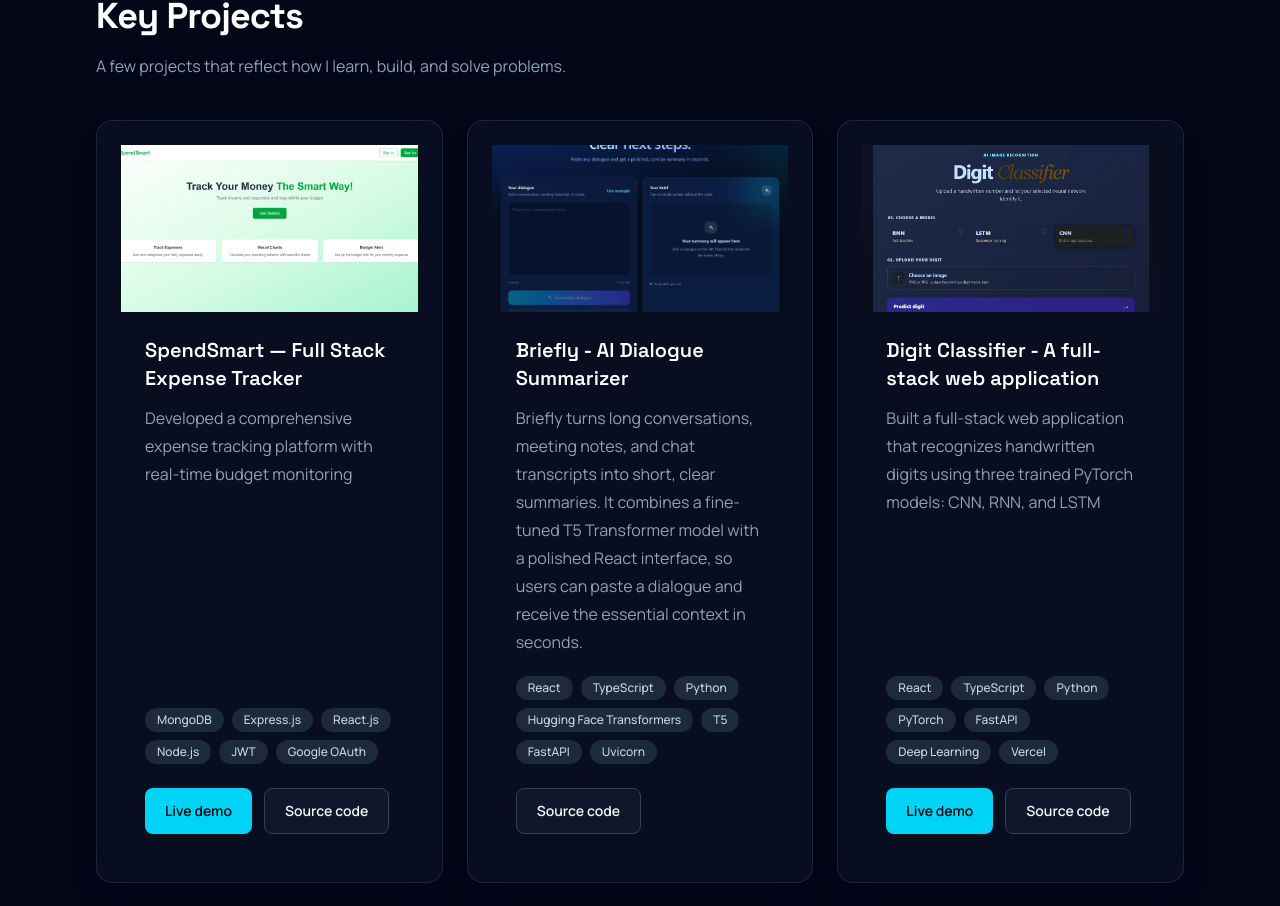
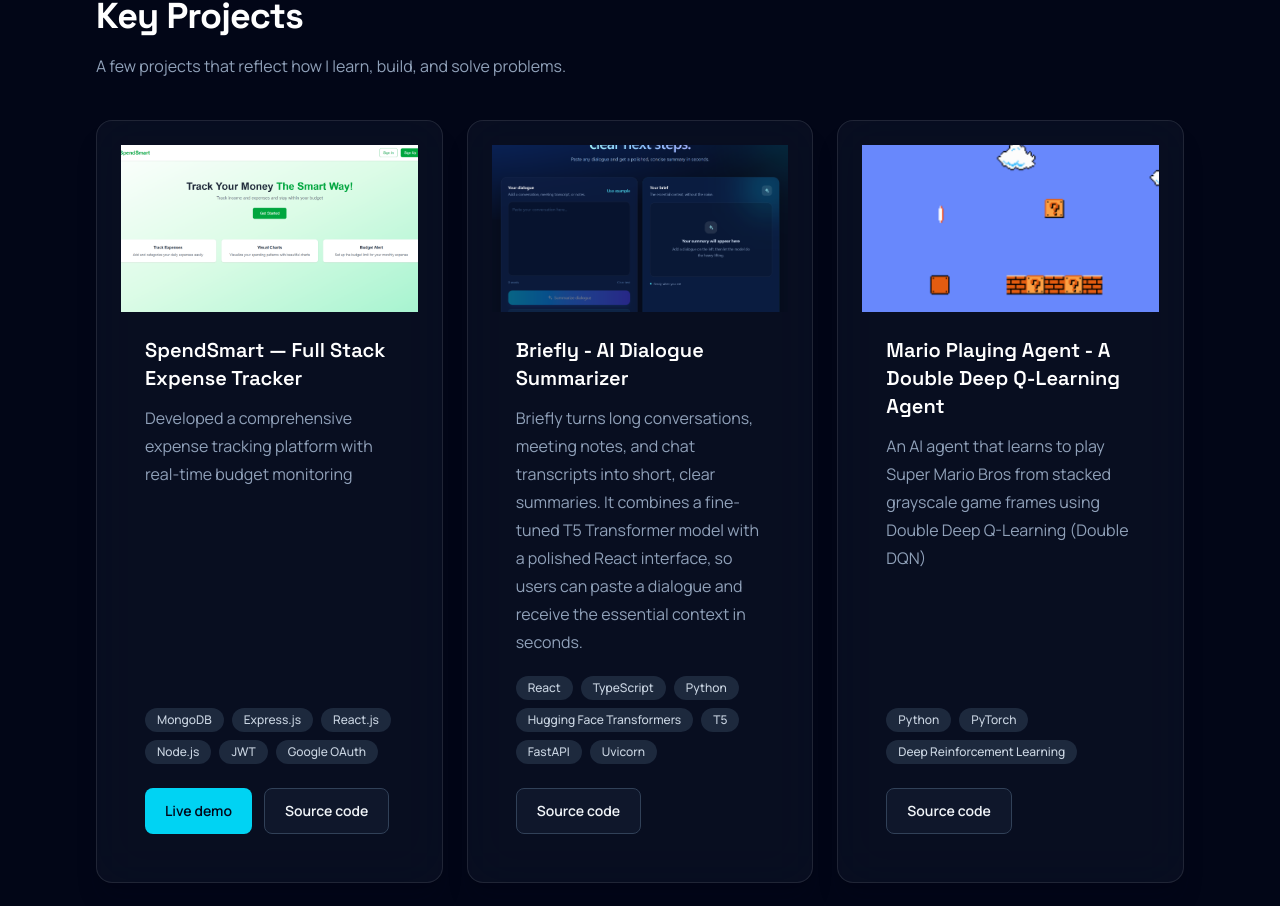
Before and after one commit to ankurgangwar4575-tech/Portfolio, a React (Vite) app in the folder MyPortfolio/: page / in a window 1280 px wide. Shown: the part 1869-2775 px from the top of the page. Built offline with nearby package versions, Linux system fonts and the light colour scheme.

Commit message:
Add Mario and Flappy Bird projects to portfolio data with images

```diff
--- a/MyPortfolio/src/data/portfolio.ts
+++ b/MyPortfolio/src/data/portfolio.ts
@@ -42,6 +42,20 @@
       technologies: ["React", "TypeScript", "Python", "Hugging Face Transformers", "T5","FastAPI","Uvicorn"],
       image: '/images/projects/Text.png',
       repoUrl: "https://github.com/ankurgangwar4575-tech/TextSummarizer"
+    },
+    {
+      title: 'Mario Playing Agent - A Double Deep Q-Learning Agent',
+      description: 'An AI agent that learns to play Super Mario Bros from stacked grayscale game frames using Double Deep Q-Learning (Double DQN)',
+      technologies: ["Python", "PyTorch", "Deep Reinforcement Learning"],
+      image: '/images/projects/mario.png',
+      repoUrl: "https://github.com/ankurgangwar4575-tech/MarioPlayingAgent"
+    },
+    {
+      title: 'Flappy Bird - A reinforcement-learning project ',
+      description: 'A reinforcement-learning project that trains a Deep Q-Network (DQN) agent to play Flappy Bird using PyTorch and Gymnasium',
+      technologies: ["Python", "PyTorch", "Deep Reinforcement Learning"],
+      image: '/images/projects/flappy.png',
+      repoUrl: "https://github.com/ankurgangwar4575-tech/FlappyBird"
     },
     {
       title: 'Digit Classifier - A full-stack web application',
```
Also changed, not shown: MyPortfolio/public/images/projects/flappy.png (added), MyPortfolio/public/images/projects/mario.png (added).
